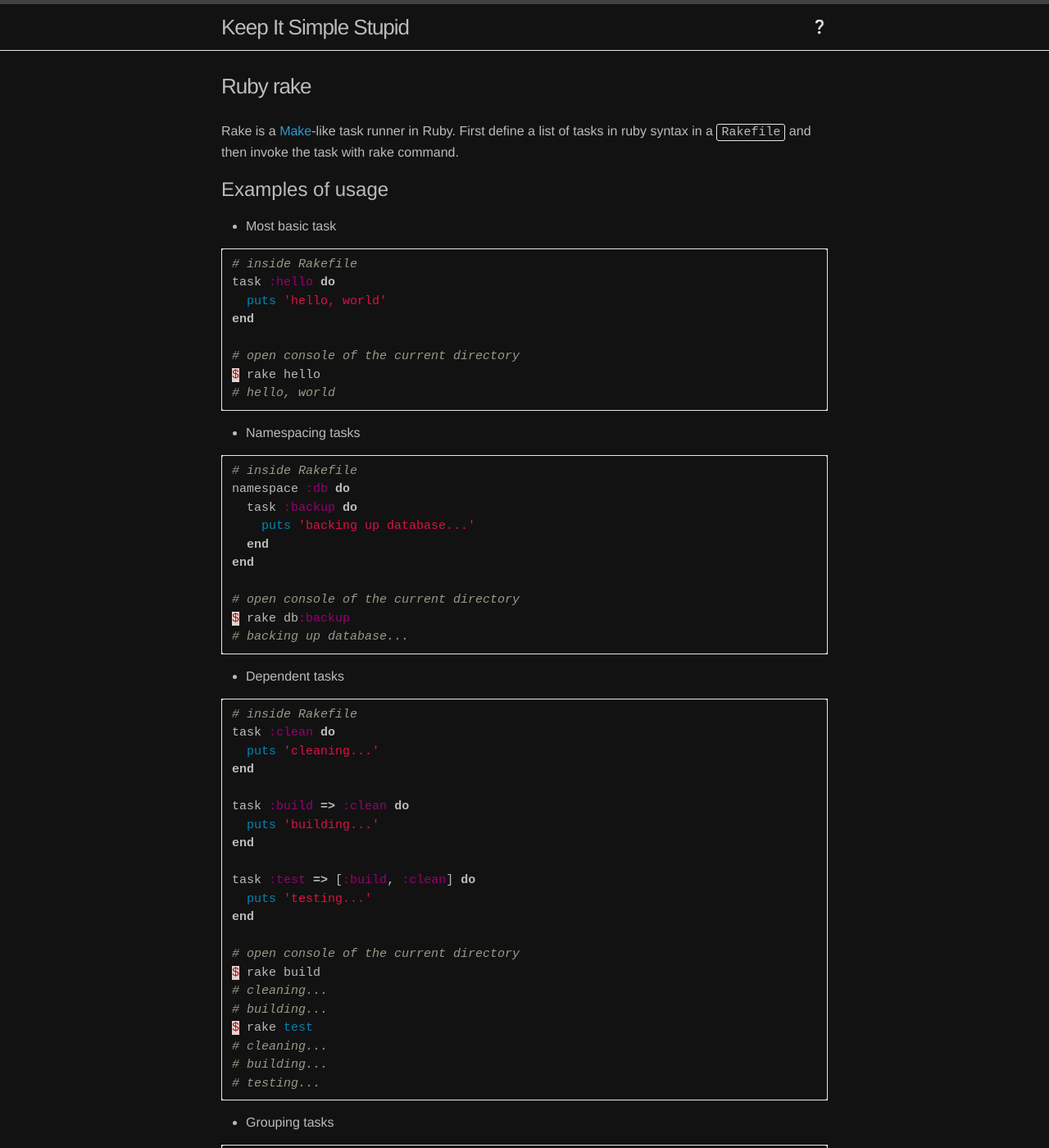
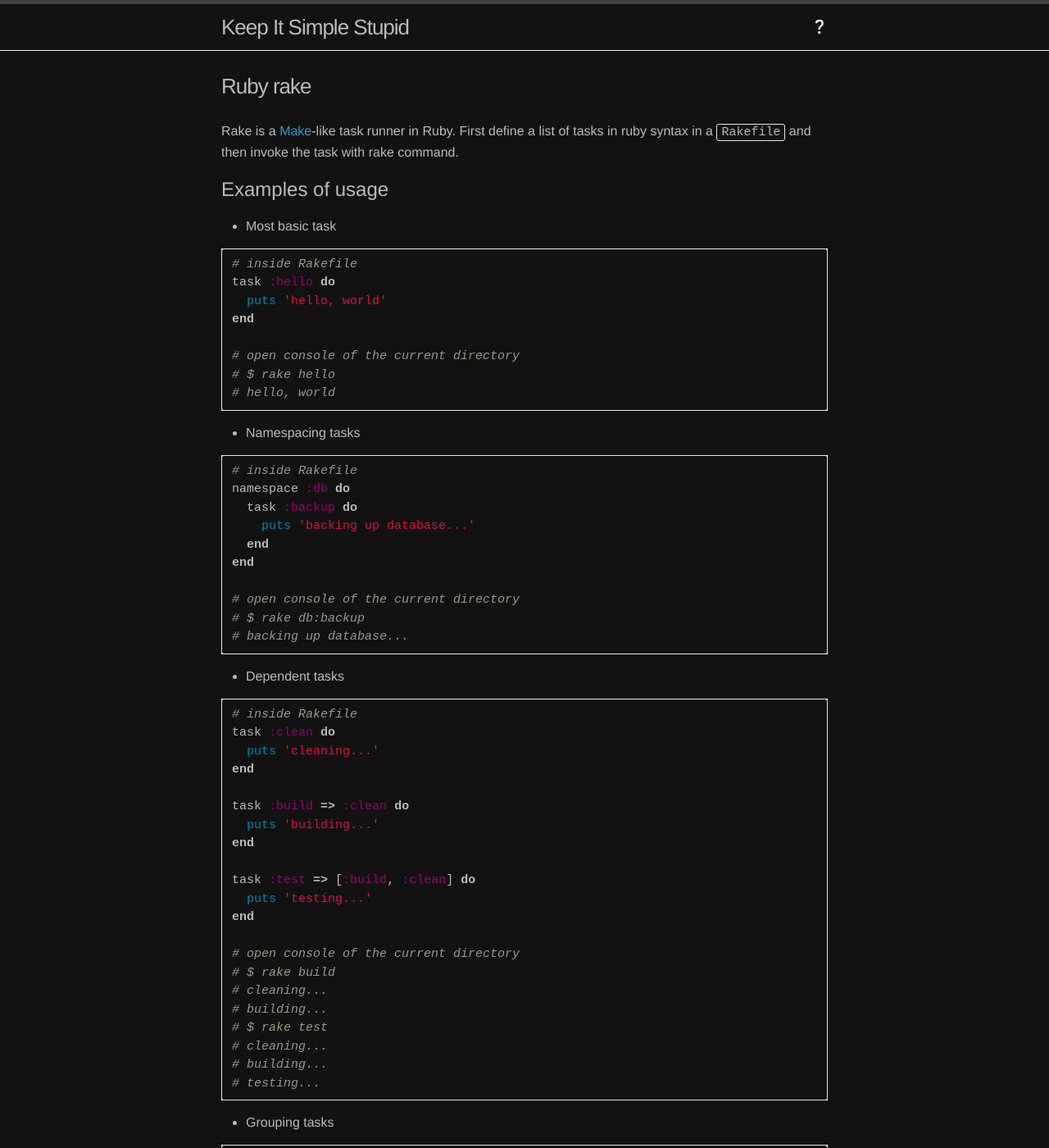
Before and after one commit to yuan-jiang/yuan-jiang.github.io, a Jekyll site: the page built from _posts/2020-04-04-ruby-rake.md, in a window 1280 px wide and 1400 px high. Shown: the whole window at 82% size. Built offline with Jekyll 4.4.1, drawn with Linux system fonts in a browser that asks for light colours; comment, search, counter and statistics services are not loaded; some of the changed text lies outside the part shown.

Commit message:
Update for syntax highlight

```diff
--- a/_posts/2020-04-04-ruby-rake.md
+++ b/_posts/2020-04-04-ruby-rake.md
@@ -16,7 +16,7 @@ task :hello do
 end
 
 # open console of the current directory
-$ rake hello
+# $ rake hello
 # hello, world
 {% endhighlight %}
 
@@ -30,7 +30,7 @@ namespace :db do
 end
 
 # open console of the current directory
-$ rake db:backup
+# $ rake db:backup
 # backing up database...
 {% endhighlight %}
 
@@ -50,10 +50,10 @@ task :test => [:build, :clean] do
 end
 
 # open console of the current directory
-$ rake build
+# $ rake build
 # cleaning...
 # building...
-$ rake test
+# $ rake test
 # cleaning...
 # building...
 # testing...
@@ -74,11 +74,12 @@ task package: [:clean, :build]
 task default: :clean
 
 # open console of the current directory
-$ rake package
+# $ rake package
 # cleaning...
 # building...
 
-$ rake  # without specifying task will execute the default
+# without specifying task will execute the default
+# $ rake
 # cleaning...
 {% endhighlight %}
 
```
